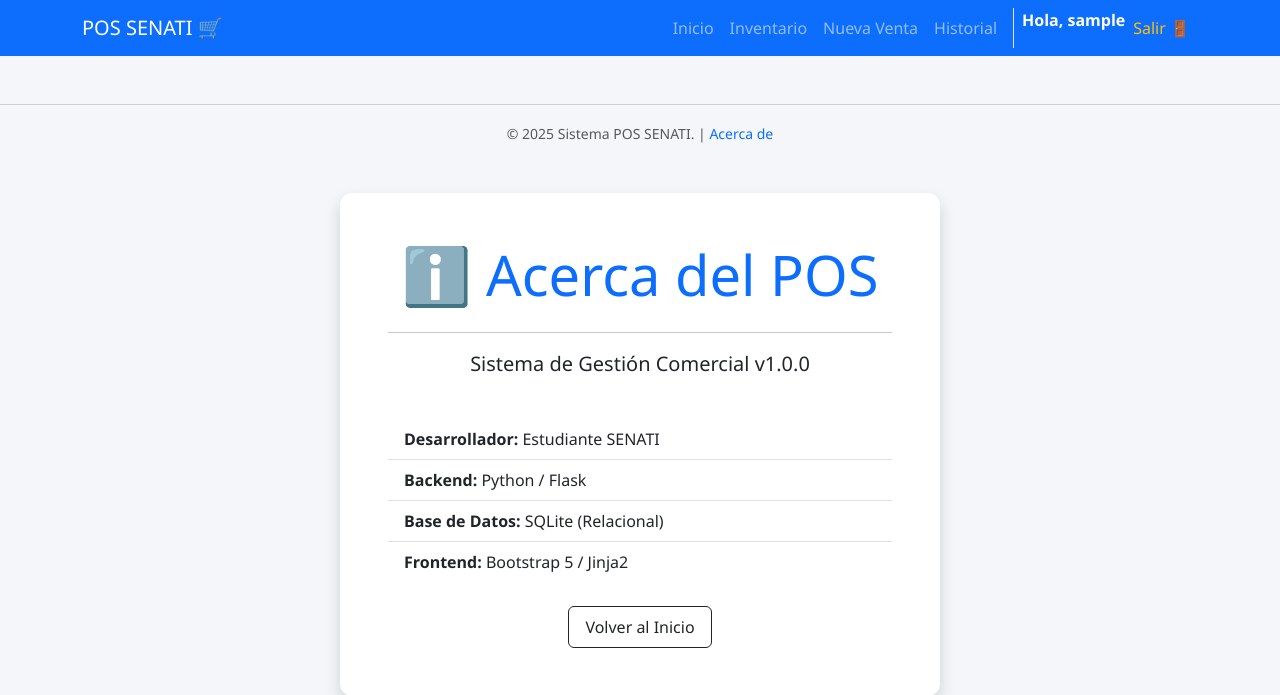
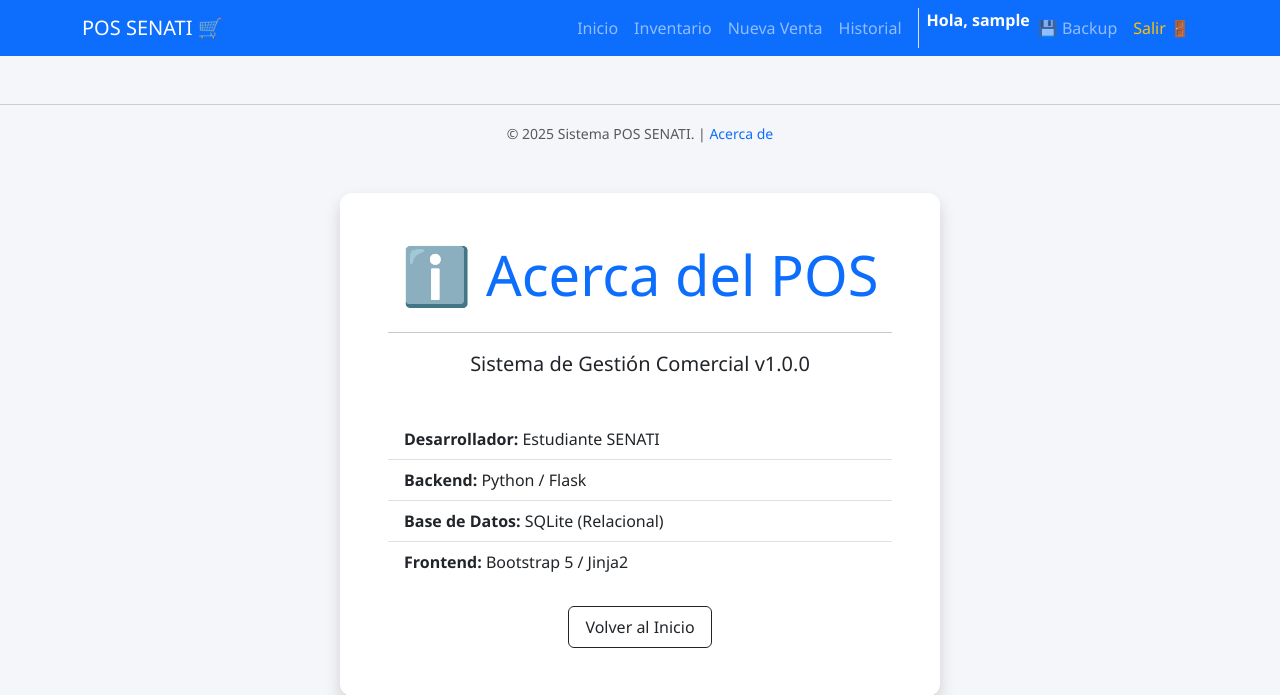
Before and after one commit to JimAcosta123/sistema-pos-senati, a Flask app: page /acerca in a window 1280 px wide. Shown: the top 695 px of the page. Run offline with Flask 3, Linux system fonts and the light colour scheme; the visitor is signed in with stand-in values (Sample User, id 1).

Commit message:
feat: Sistema de copias de seguridad (Backup) descargables para administradores

```diff
--- a/app.py
+++ b/app.py
@@ -1,7 +1,7 @@
 import pandas as pd
 from flask import send_file
 import io
-from flask import Flask, render_template, request, redirect, url_for, flash, jsonify
+from flask import Flask, render_template, request, redirect, url_for, flash, jsonify, send_file
 from flask_sqlalchemy import SQLAlchemy
 from datetime import datetime
 import pytz
@@ -389,6 +389,13 @@ def acerca():
     return render_template('acerca.html')
 
 
+# --- RUTA DE RESPALDO (BACKUP) ---
+@app.route('/backup_db')
+@login_required
+def descargar_backup():
+    return send_file('inventario.db', as_attachment=True, download_name="backup_inventario.sqlite")
+
+
 # Arrancar
 if __name__ == '__main__':
     app.run(debug=True)
--- a/templates/base.html
+++ b/templates/base.html
@@ -29,6 +29,9 @@
                         <span class="navbar-text text-white fw-bold">Hola, {{ current_user.username }}</span>
                     </li>
                     <li class="nav-item">
+                        <a class="nav-link" href="/backup_db" title="Descargar Copia de Seguridad">💾 Backup</a>
+                    </li>
+                    <li class="nav-item">
                         <a class="nav-link text-warning" href="/logout">Salir 🚪</a>
                     </li>
                 {% else %}
```
